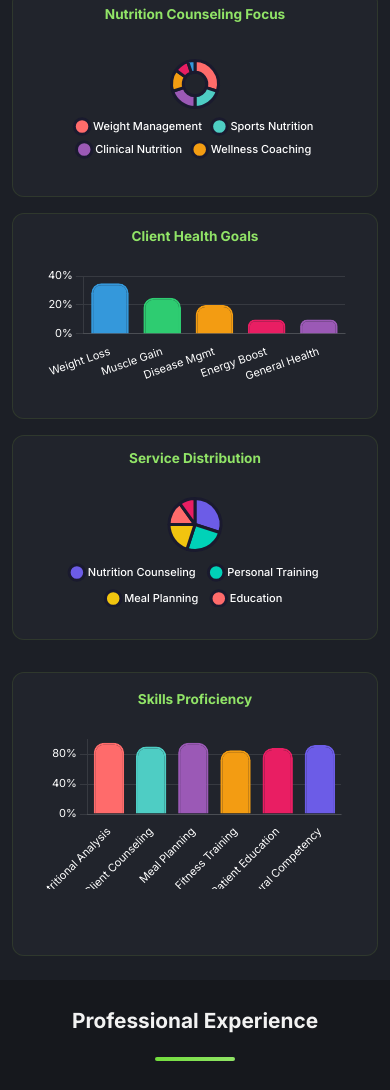
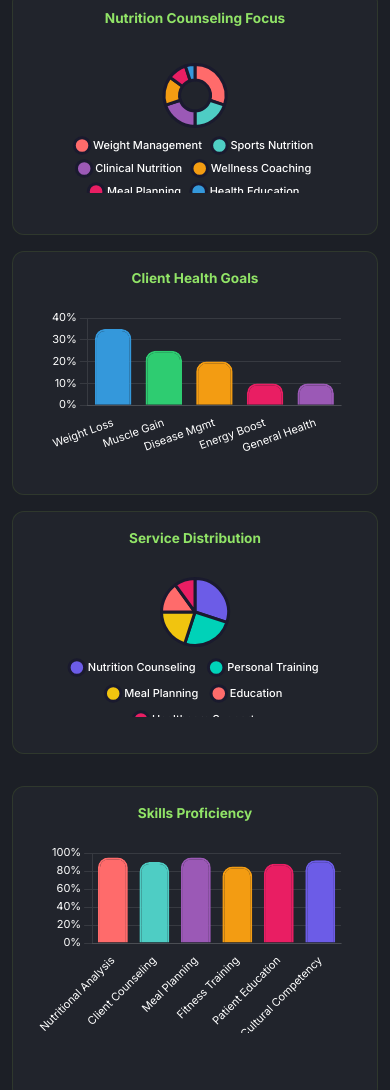
Before and after one commit to Rawan-J-Othman/Resume, a plain HTML site: page index.html in a window 390 px wide. Shown: the part 1776-2866 px from the top of the page. Drawn offline with nearby package versions, Linux system fonts and the light colour scheme.

Commit message:
Add files via upload

```diff
--- a/style.css
+++ b/style.css
@@ -941,32 +941,35 @@ body {
         gap: var(--spacing-sm);
     }
 
-    .chart-card,
-    .chart-card-full {
-        min-height: 200px;
-        padding: var(--spacing-sm);
+    .chart-card {
+        min-height: 240px;
+        padding: var(--spacing-md);
     }
 
-    .chart-card h3,
+    .chart-card h3 {
+        font-size: 0.95rem;
+        margin-bottom: var(--spacing-xs);
+    }
+
+    .chart-card canvas {
+        height: 200px !important;
+        max-height: 200px;
+    }
+
+    /* Fix Skills Proficiency labels on mobile - make it much taller */
+    .chart-card-full {
+        min-height: 320px;
+        padding: var(--spacing-md);
+    }
+
     .chart-card-full h3 {
         font-size: 0.95rem;
         margin-bottom: var(--spacing-xs);
     }
 
-    .chart-card canvas {
-        height: 180px !important;
-        max-height: 180px;
-    }
-
-    /* Fix Skills Proficiency labels on mobile - make it taller */
-    .chart-card-full {
-        min-height: 280px;
-        padding: var(--spacing-md);
-    }
-
     .chart-card-full canvas {
-        height: 240px !important;
-        max-height: 240px;
+        height: 260px !important;
+        max-height: 260px;
     }
 
     .section {
@@ -1060,20 +1063,25 @@ body {
         margin-bottom: 0.5rem;
     }
 
+    .chart-card {
+        min-height: 220px;
+        padding: var(--spacing-sm);
+    }
+
     .chart-card canvas {
-        height: 150px !important;
-        max-height: 150px;
+        height: 180px !important;
+        max-height: 180px;
     }
 
     /* Increase height for Skills chart to show all labels */
     .chart-card-full {
-        min-height: 260px;
+        min-height: 300px;
         padding: var(--spacing-sm);
     }
 
     .chart-card-full canvas {
-        height: 220px !important;
-        max-height: 220px;
+        height: 250px !important;
+        max-height: 250px;
     }
 
     .cta-section h2 {
```
